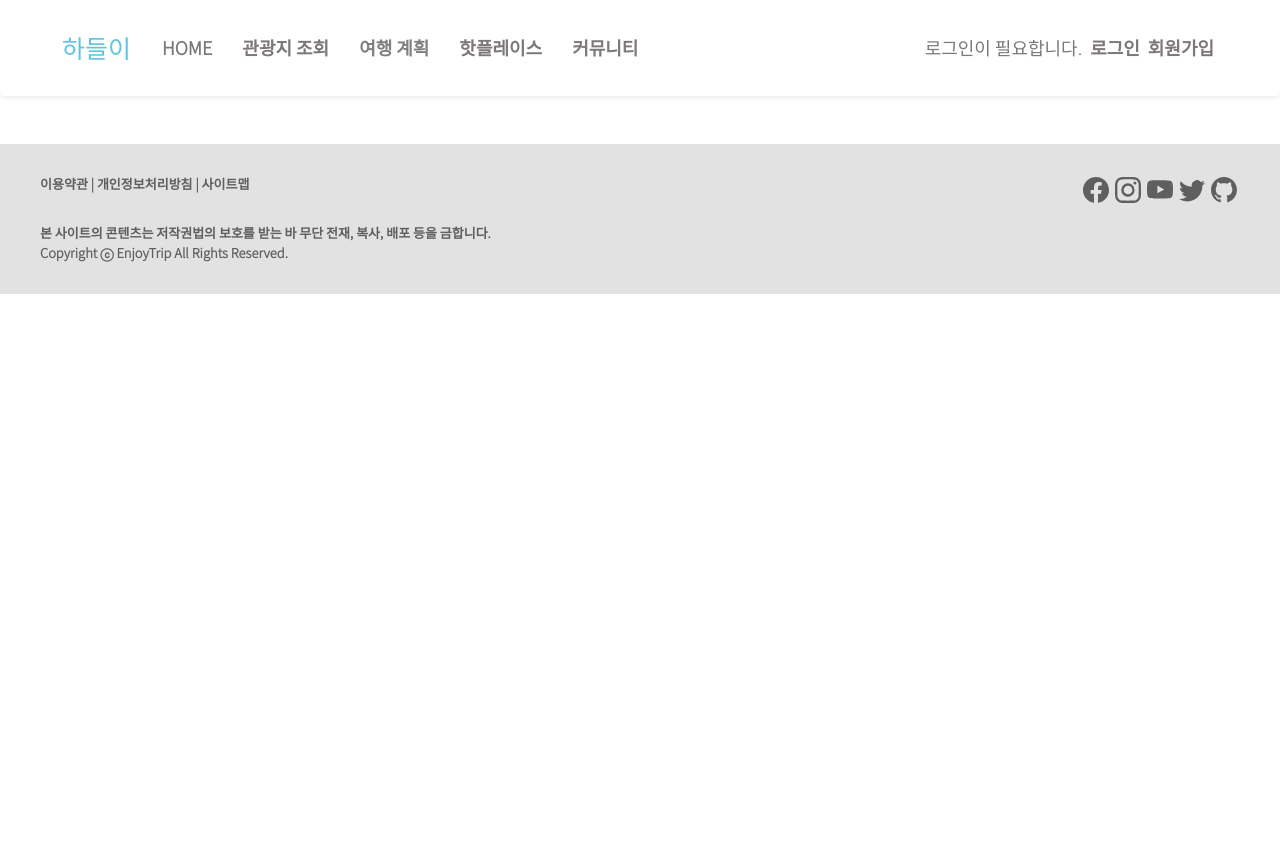
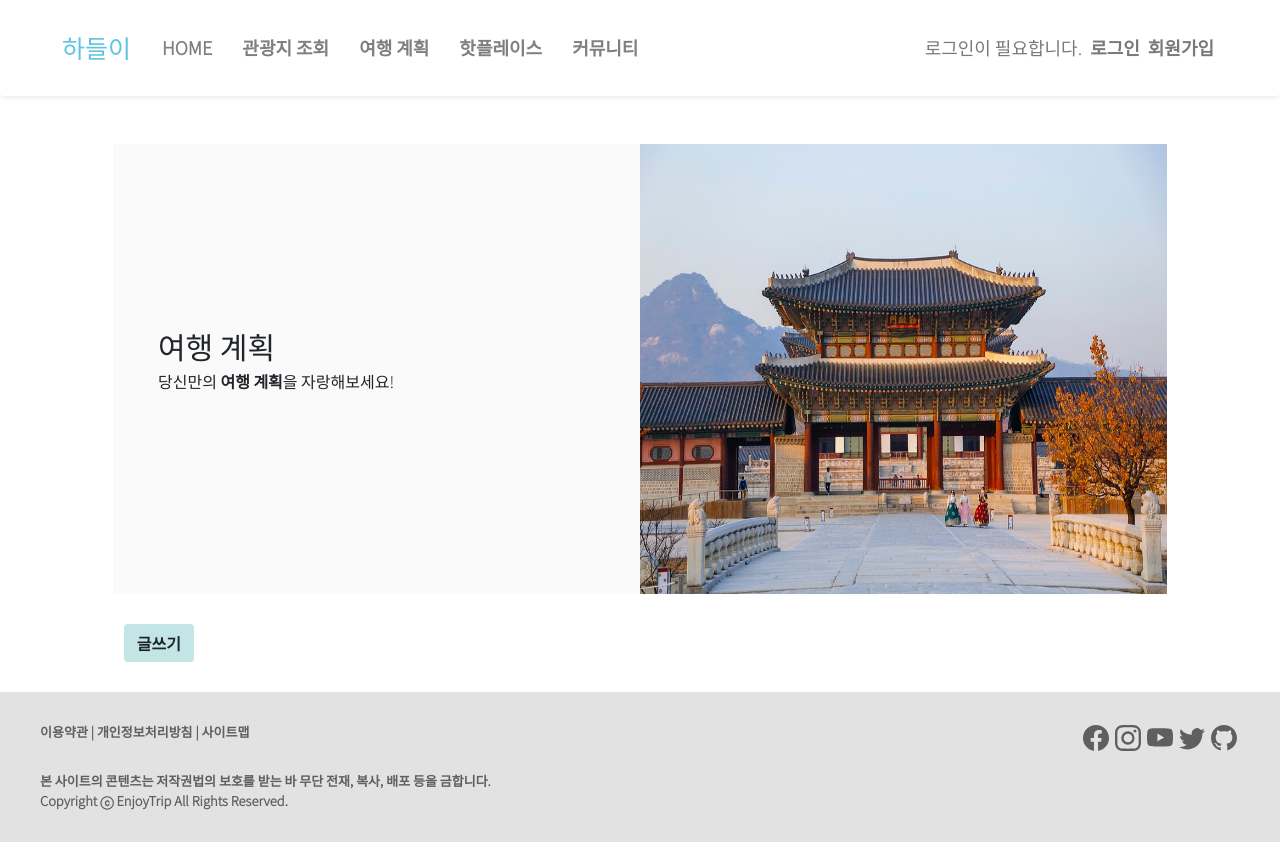
Before and after one commit to harinplz/Hadeul-i, a Vue app in the folder FE/enjoy-trip-front/: page /travelroute/list in a window 1280 px wide. Before the commit the page ends 800 px from the top, so only its background shows below. Built offline with nearby package versions, Linux system fonts and the light colour scheme; a small style sheet from the web is missing.

Commit message:
add: TravelRouteCreate.vue 추가 후 연결 #36

```diff
--- a/FE/enjoy-trip-front/src/App.vue
+++ b/FE/enjoy-trip-front/src/App.vue
@@ -2,7 +2,10 @@
   <div id="app">
     <header-nav-bar></header-nav-bar>
     <router-view></router-view>
-    <footer-nav-bar v-if="$route.name != 'HotplaceCreate'"></footer-nav-bar>
+    <footer-nav-bar
+      v-if="
+        $route.name != 'HotplaceCreate' && $route.name != 'TravelRouteCreate'
+      "></footer-nav-bar>
   </div>
 </template>
 
--- a/FE/enjoy-trip-front/src/components/commons/HeaderNavBar.vue
+++ b/FE/enjoy-trip-front/src/components/commons/HeaderNavBar.vue
@@ -13,28 +13,20 @@
 
       <b-collapse id="nav-collapse" is-nav>
         <b-navbar-nav>
-          <b-nav-item>
-            <router-link class="nav_item" :to="{ name: 'home' }"
-              >HOME</router-link
-            >
+          <b-nav-item class="nav_item" :to="{ name: 'home' }">
+            HOME
           </b-nav-item>
-          <b-nav-item>
-            <router-link class="nav_item" :to="{ name: 'attractions' }"
-              >관광지 조회</router-link
-            >
+          <b-nav-item class="nav_item" :to="{ name: 'attractions' }">
+            관광지 조회
           </b-nav-item>
           <b-nav-item class="nav_item" :to="{ name: 'TravelRoute' }"
             >여행 계획</b-nav-item
           >
-          <b-nav-item>
-            <router-link class="nav_item" :to="{ name: 'Hotplace' }"
-              >핫플레이스</router-link
-            ></b-nav-item
+          <b-nav-item class="nav_item" :to="{ name: 'Hotplace' }">
+            핫플레이스</b-nav-item
           >
-          <b-nav-item>
-            <router-link class="nav_item" :to="{ name: 'communities' }"
-              >커뮤니티</router-link
-            ></b-nav-item
+          <b-nav-item class="nav_item" :to="{ name: 'communities' }">
+            커뮤니티</b-nav-item
           >
         </b-navbar-nav>
 
--- /dev/null
+++ b/FE/enjoy-trip-front/src/components/travelroutes/TravelRouteCreate.vue
@@ -0,0 +1,3 @@
+<template>
+  <div>여행 계획 등록 뷰입니다.</div>
+</template>
--- /dev/null
+++ b/FE/enjoy-trip-front/src/components/travelroutes/TravelRouteDetail.vue
@@ -0,0 +1,3 @@
+<template>
+  <div>여행 계획 상세 뷰입니다.</div>
+</template>
--- /dev/null
+++ b/FE/enjoy-trip-front/src/components/travelroutes/TravelRouteList.vue
@@ -0,0 +1,32 @@
+<template>
+  <div>
+    <travel-route-header></travel-route-header>
+    <div
+      id="submitSearch"
+      class="row g-0 align-items-center flex-column-reverse flex-md-row">
+      <div class="col-md-6">
+        <router-link :to="{ name: 'TravelRouteCreate' }">
+          <button type="button" class="btn" style="background-color: #c3e5e5">
+            <b>글쓰기</b>
+          </button>
+        </router-link>
+      </div>
+    </div>
+  </div>
+</template>
+
+<script>
+export default {
+  components: {
+    "travel-route-header": () =>
+      import("@/components/travelroutes/include/TravelRouteHeader"),
+  },
+};
+</script>
+
+<style scoped>
+#submitSearch {
+  width: 83%;
+  margin: 30px auto;
+}
+</style>
--- /dev/null
+++ b/FE/enjoy-trip-front/src/components/travelroutes/include/TravelRouteHeader.vue
@@ -0,0 +1,46 @@
+<template>
+  <div>
+    <div id="travel_route_header" class="container-fluid header p-0 wow fadeIn">
+      <div class="row g-0 align-items-center flex-column-reverse flex-md-row">
+        <div id="travel_route_desc" class="col-md-6">
+          <div class="travel_route_text">
+            <div class="travel_route_desc_subject">여행 계획</div>
+            <div>당신만의 <b>여행 계획</b>을 자랑해보세요!</div>
+          </div>
+        </div>
+        <div id="travel_route_pic" class="col-md-6">
+          <img class="img" src="@/assets/img/travelroute-header-img.jpg" />
+        </div>
+      </div>
+    </div>
+  </div>
+</template>
+
+<style scoped>
+#travel_route_header {
+  height: 450px;
+  width: 80%;
+  margin: auto;
+}
+#travel_route_desc {
+  background-color: #fafafa;
+  height: 450px;
+}
+#travel_route_pic {
+  height: 450px;
+}
+.travel_route_text {
+  padding-top: 180px;
+  padding-left: 30px;
+}
+.travel_route_desc_subject {
+  font-size: 30px;
+}
+.img {
+  position: absolute;
+  top: 0;
+  left: 0;
+  width: 100%;
+  height: 100%;
+}
+</style>
--- a/FE/enjoy-trip-front/src/router/index.js
+++ b/FE/enjoy-trip-front/src/router/index.js
@@ -128,13 +128,27 @@ const routes = [
     path: "/travelroute",
     name: "TravelRoute",
     component: () => import("@/views/AppTravelRoute.vue"),
-    // children: [
-    //   {
-    //     path: "create",
-    //     name: "TravelRouteCreate",
-
-    //   }
-    // ]
+    redirect: "/travelroute/list",
+    children: [
+      {
+        path: "list",
+        name: "TravelRouteList",
+        component: () =>
+          import("@/components/travelroutes/TravelRouteList.vue"),
+      },
+      {
+        path: "create",
+        name: "TravelRouteCreate",
+        component: () =>
+          import("@/components/travelroutes/TravelRouteCreate.vue"),
+      },
+      {
+        path: "detail",
+        name: "TravelRouteDetail",
+        component: () =>
+          import("@/components/travelroutes/TravelRouteDetail.vue"),
+      },
+    ],
   },
 ];
 
--- a/FE/enjoy-trip-front/src/views/AppTravelRoute.vue
+++ b/FE/enjoy-trip-front/src/views/AppTravelRoute.vue
@@ -1,3 +1,3 @@
 <template>
-  <div>경로 등록 뷰입니다.</div>
+  <router-view></router-view>
 </template>
```
Also changed, not shown: FE/enjoy-trip-front/src/assets/img/travelroute-header-img.jpg (added).
